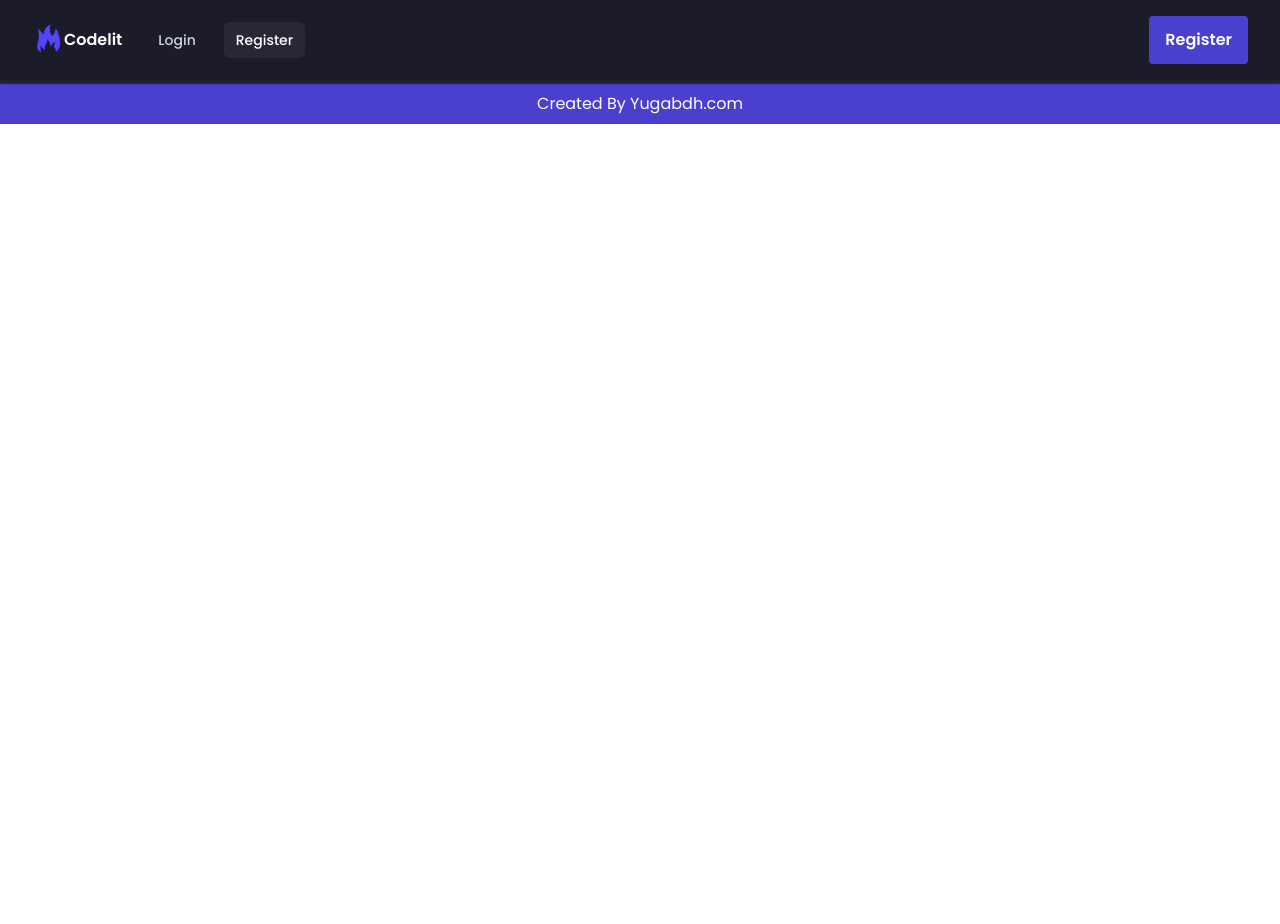
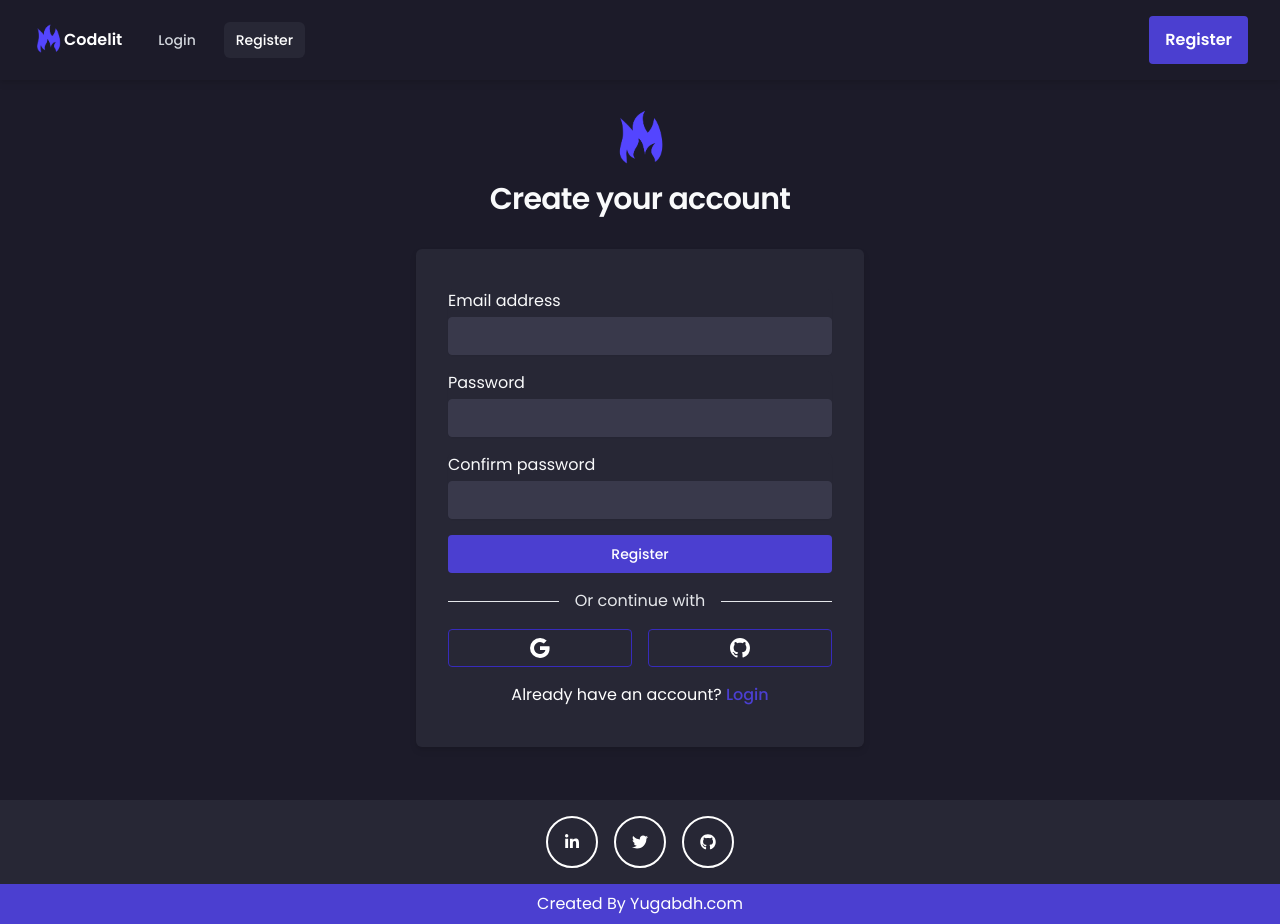
Before and after one commit to Yugabdh/Codelit, a Next.js app: page /register in a window 1280 px wide. Before the commit the page ends 800 px from the top, so only its background shows below. Built offline with nearby package versions, Linux system fonts and the light colour scheme.

Commit message:
Sign up form created

```diff
--- /dev/null
+++ b/components/RegistrationForm/index.js
@@ -0,0 +1,65 @@
+import Link from "next/link";
+
+const RegistrationForm = () => {
+  return (
+
+    <form className="space-y-4" action="#" method="POST">
+      <input type="hidden" name="remember" defaultValue="true" />
+      <div className="rounded-md shadow-sm">
+        <div>
+          <label htmlFor="email-address" className="text-gray-50">
+            Email address
+          </label>
+          <input
+            id="email-address"
+            name="email"
+            type="email"
+            autoComplete="email"
+            required
+            className="appearance-none rounded relative block w-full px-3 py-2 bg-bg-faint mt-1 text-gray-50 focus:outline-none border border-bg-faint focus:border-gray-50 focus:z-10 sm:text-sm"
+          />
+        </div>
+      </div>
+      <div className="rounded-md shadow-sm">
+        <div>
+          <label htmlFor="password" className="text-gray-50">
+            Password
+          </label>
+          <input
+            id="password"
+            name="password"
+            type="password"
+            autoComplete="current-password"
+            required
+            className="appearance-none rounded relative block w-full px-3 py-2 bg-bg-faint mt-1 text-gray-50 focus:outline-none border border-bg-faint focus:border-gray-50 focus:z-10 sm:text-sm"
+          />
+        </div>
+      </div>
+      <div className="rounded-md shadow-sm">
+        <div>
+          <label htmlFor="password" className="text-gray-50">
+            Confirm password
+          </label>
+          <input
+            id="repassword"
+            name="repassword"
+            type="repassword"
+            required
+            className="appearance-none rounded relative block w-full px-3 py-2 bg-bg-faint mt-1 text-gray-50 focus:outline-none border border-bg-faint focus:border-gray-50 focus:z-10 sm:text-sm"
+          />
+        </div>
+      </div>
+
+      <div>
+        <button
+          type="submit"
+          className="group relative w-full flex justify-center py-2 px-4 border border-transparent text-sm font-medium rounded text-white bg-primary-200 hover:bg-primary-400 focus:outline-none focus:ring-2 focus:ring-offset-2 transition-all ease focus:ring-indigo-500"
+        >
+          Register
+        </button>
+      </div>
+    </form>
+  )
+}
+
+export default RegistrationForm;
--- a/pages/register.js
+++ b/pages/register.js
@@ -1,12 +1,73 @@
 import Head from "next/head";
+import Image from "next/image";
+import Link from "next/link";
+
+import { BsGoogle, BsGithub } from "react-icons/bs";
+
+import RegistrationForm from "../components/RegistrationForm";
 
 const Register = () => {
   return (
     <div>
       <Head>
-        <title>Codelit | Login</title>
+        <title>Codelit | Register</title>
       </Head>
-      <main></main>
+      <main>
+        <section className="bg-bg-dark">
+          <div className="max-w-7xl mx-auto py-12 px-2 sm:px-6 lg:px-8 min-h-screen flex flex-col items-center justify-center space-y-8">
+            <div className="max-w-md w-full">
+              <div>
+                <div className="text-center mt-14">
+                  <Image
+                    src="/logo.png"
+                    height="60"
+                    width="60"
+                    alt="Codelit logo"
+                  />
+                </div>
+                <h2 className="mt-1 text-center text-xl md:text-3xl tracking-tight font-semibold text-gray-50">
+                  Create your account
+                </h2>
+              </div>
+            </div>
+            <div className="max-w-md w-full bg-bg-medium rounded-md drop-shadow-md mt-8 space-y-4 px-3 md:px-8 py-2 md:py-6">
+              <RegistrationForm />
+              <div className="flex items-center my-4 before:flex-1 before:border-t before:text-gray-200 before:mt-0.5 after:flex-1 after:border-t after:text-gray-200 after:mt-0.5">
+                <p className="text-center font-normal mx-4 mb-0 text-gray-200">
+                  Or continue with
+                </p>
+              </div>
+              <div className="flex items-center gap-4">
+                <button
+                  type="submit"
+                  className="group relative w-full flex justify-center py-2 px-4 border border-primary-400 text-xl font-medium rounded text-white bg-transparent hover:bg-primary-400 focus:outline-none focus:ring-2 focus:ring-offset-2 transition-all ease focus:ring-indigo-500"
+                >
+                  <span className="sr-only">Sign in with Google</span>
+                  <BsGoogle />
+                </button>
+
+                <button
+                  type="submit"
+                  className="group relative w-full flex justify-center py-2 px-4 border border-primary-400 text-xl font-medium rounded text-white bg-transparent hover:bg-primary-400 focus:outline-none focus:ring-2 focus:ring-offset-2 transition-all ease focus:ring-indigo-500"
+                >
+                  <span className="sr-only">Sign in with Github</span>
+                  <BsGithub />
+                </button>
+              </div>
+              <div className="flex justify-center pb-4">
+                <p className="text-white">
+                  Already have an account?{" "}
+                  <Link href="/login">
+                    <a className="font-medium text-primary-200 hover:text-primary-400">
+                      Login
+                    </a>
+                  </Link>
+                </p>
+              </div>
+            </div>
+          </div>
+        </section>
+      </main>
     </div>
   );
 };
```
